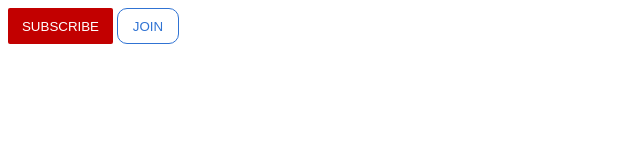
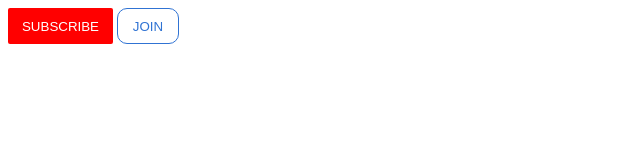
Before and after one commit to Ciaranmcgann/FEWD24, a plain HTML site: page index.html in a window 1280 px wide. In both pictures the pointer is over the button "SUBSCRIBE". Shown: the whole page, without its empty margins (0-640 px from the left). Drawn offline with Linux system fonts and the light colour scheme.

Commit message:
made website from scratch. two pages made

```diff
--- a/main.css
+++ b/main.css
@@ -17,3 +17,8 @@
   border-radius: 10px;
   cursor: pointer;
 }
+.SUBSCRIBE-button:hover {
+  background-color: rgb(255, 0, 0);
+}
+
+.Join-Button
```
